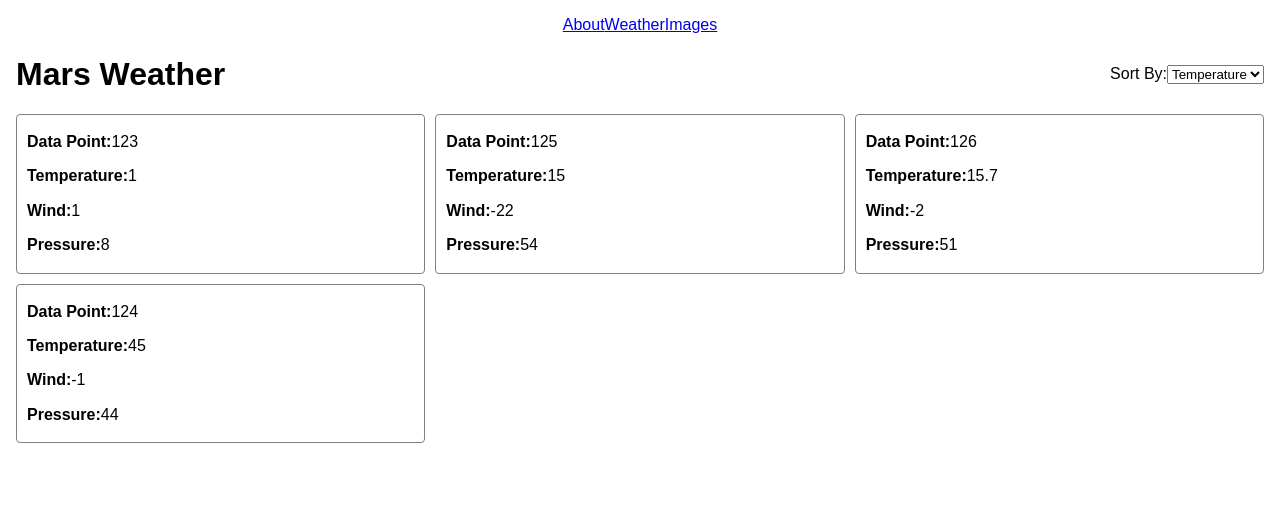
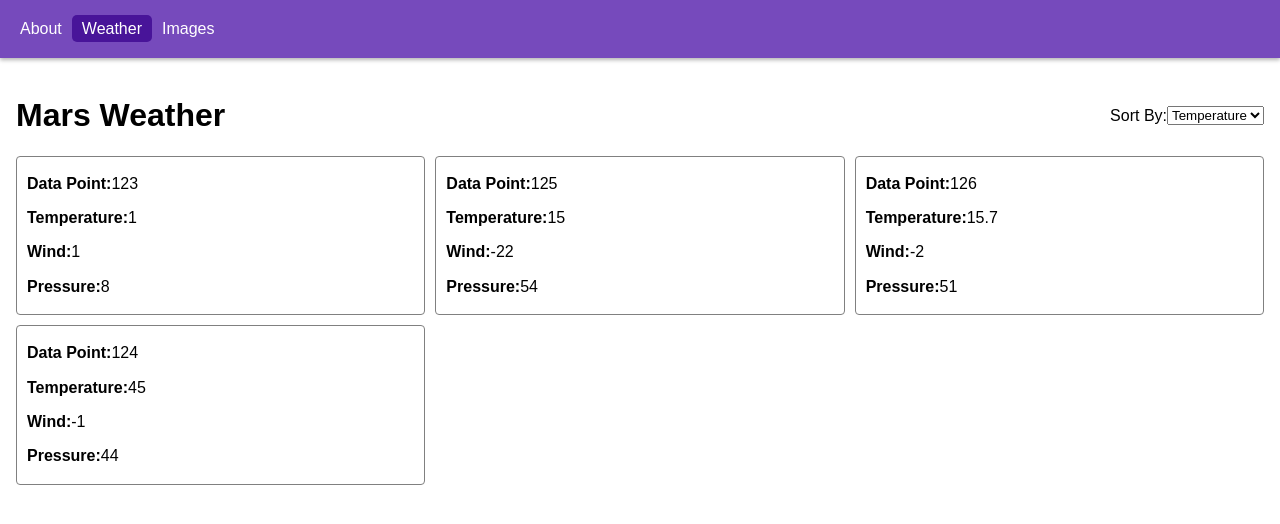
Before and after one commit to shootermv/curiosity-mission, a React (Create React App) app: page /#/weather in a window 1280 px wide. Shown: the top 524 px of the page. Built offline with nearby package versions, Linux system fonts and the light colour scheme.

Commit message:
improving navbar styling

```diff
--- a/src/App.js
+++ b/src/App.js
@@ -3,7 +3,7 @@ import { HashRouter as Router, Switch, Route } from "react-router-dom";
 import AboutPage from "./Pages/About/AboutPage";
 import WeatherPage from "./Pages/Weather/WeatherPage";
 import ImagesPage from "./Pages/Images/ImagesPage";
-import { Navbar } from "./components/Navbar";
+import { Navbar } from "./components/Navbar/Navbar";
 
 import "./styles.css";
 
--- a/src/Pages/About/ImageGallery/ImageGallery.js
+++ b/src/Pages/About/ImageGallery/ImageGallery.js
@@ -5,8 +5,8 @@ export default function ImageGallery() {
     <section className="img-gallery">
       <h2>Curiosity rover images from today</h2>
       <ul>
-        {[1, 2, 3, 4, 5].map(() => (
-          <li>
+        {[1, 2, 3, 4, 5].map((num) => (
+          <li key={num}>
             <figure>
               <img
                 src="https://www.w3schools.com/tags/pic_trulli.jpg"
--- a/src/components/Navbar.js
+++ /dev/null
@@ -1,18 +0,0 @@
-import React from "react";
-import { Link } from "react-router-dom";
-
-export const Navbar = () => {
-  return (
-    <nav>
-      <section>
-        <div className="navContent">
-          <div className="navLinks">
-            <Link to="/">About</Link>
-            <Link to="/weather">Weather</Link>
-            <Link to="/images">Images</Link>
-          </div>
-        </div>
-      </section>
-    </nav>
-  );
-};
--- /dev/null
+++ b/src/components/Navbar/Navbar.css
@@ -0,0 +1,21 @@
+.top-nav {
+  display: flex;
+  padding: 0;
+  background: var(--redux-color);
+  position: fixed;
+  top: 0;
+  left: 0;
+  right: 0;
+  padding: 20px 10px;
+  box-shadow: 0 2px 4px 0 rgba(0,0,0,.3);
+}
+
+.top-nav a {
+  color: #fff;
+  text-decoration: none;
+  padding: 5px 10px;
+  border-radius: 5px;
+}
+.top-nav a.active {
+  background: #481499;
+}
--- /dev/null
+++ b/src/components/Navbar/Navbar.js
@@ -0,0 +1,15 @@
+import React from "react";
+import { NavLink } from "react-router-dom";
+import "./Navbar.css";
+
+export const Navbar = () => {
+  return (
+    <nav className="top-nav">
+      <div className="navLinks">
+        <NavLink exact to="/">About</NavLink>
+        <NavLink to="/weather">Weather</NavLink>
+        <NavLink to="/images">Images</NavLink>
+      </div>
+    </nav>
+  );
+};
--- a/src/styles.css
+++ b/src/styles.css
@@ -20,6 +20,7 @@ body {
   text-align: center;
 }
 main {
+  margin-top: 60px;
   display: flex;
   flex-direction: column;
   padding: 1em;
```
